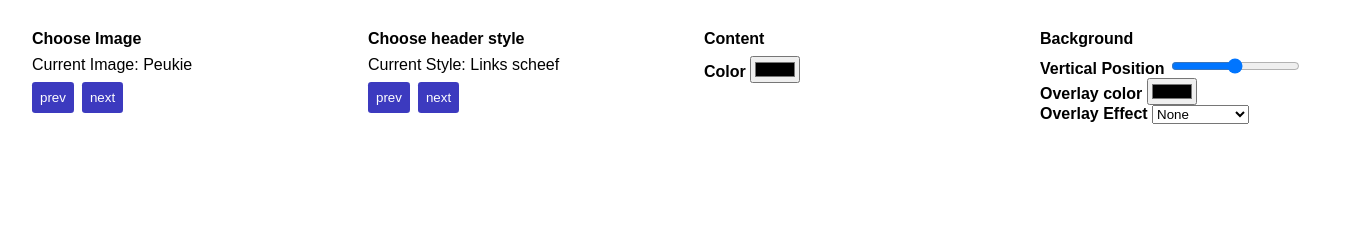
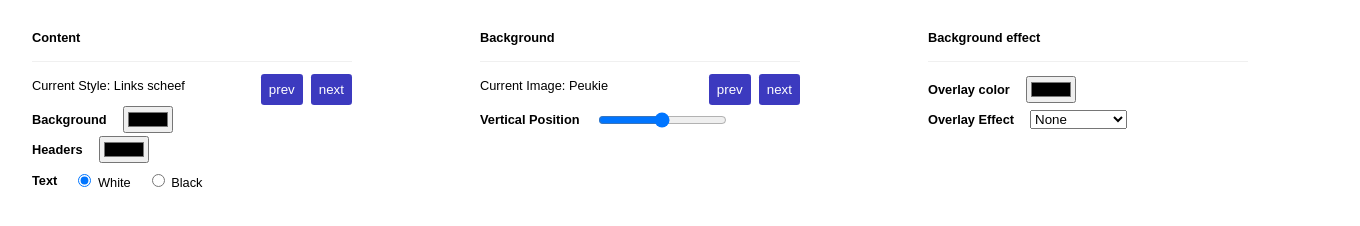
Before and after one commit to fritsypeij/wheres_your_head_at, a website: page index.html in a window 1280 px wide. Shown: the part 642-868 px from the top of the page, 1360 px wide, since content can reach past the window. Before the commit the page ends 800 px from the top, so only its background shows below. Drawn offline with Linux system fonts and the light colour scheme.

Commit message:
more features, better organized

```diff
--- a/assets/scss/main.scss
+++ b/assets/scss/main.scss
@@ -21,9 +21,9 @@
 
   &-content {
     padding: var(--head-padding);
-    background: color(--head-color, var(--head-color-opacity));
+    background: color(--background-color, var(--head-color-opacity));
     backdrop-filter: var(--head-backdrop-filter);
-    color: color(--head-foreground-color);
+    color: color(--text-color);
     height: auto;
     margin: var(--head-position);
     width: var(--head-width);
@@ -60,7 +60,7 @@
   display: flex;
   gap: 0.5rem;
   flex-wrap: wrap;
-  color: color(--head-foreground-color, 0.8);
+  color: color(--text-color, 0.8);
 
   .tag {
     padding: 0.5rem 1rem;
@@ -74,6 +74,8 @@
   display: flex;
   gap: 1rem;
   padding: 2rem;
+  justify-content: space-between;
+  font-size: 0.8rem;
 }
 
 .tool {
@@ -87,13 +89,27 @@
     color: white;
   }
 
-  .current,
+  &-section {
+    margin: 0 0 0.5rem;
+    height: 1.4rem;
+    display: flex;
+    align-items: center;
+    gap: 1rem;
+  }
+
+  .current {
+    margin: 0 0 0.5rem;
+  }
+
   &-label {
-    margin: 0 0 0.5rem;
+    border-bottom: 1px solid #f0f0f0;
+    padding: 0 0 1rem;
+    margin: 0 0 1rem;
   }
 
   .buttons {
     display: flex;
     gap: 0.5rem;
+    margin-left: auto;
   }
 }
--- a/assets/scss/stuff/_variables.scss
+++ b/assets/scss/stuff/_variables.scss
@@ -15,7 +15,6 @@
 .left-slanted {
   --head-color-opacity: 1;
   --head-backdrop-filter: none;
-  --head-foreground-color: 0 0% 100%;
   --head-tag-background: 0 0% 0% / 0.2;
   --head-width: 40%;
   --head-padding: 2rem calc(8.1vw + 2rem) 2rem 2rem;
@@ -27,7 +26,6 @@
 .right-slanted {
   --head-color-opacity: 1;
   --head-backdrop-filter: none;
-  --head-foreground-color: 0 0% 0%;
   --head-tag-background: 0 0% 0% / 0.05;
   --head-width: 50%;
   --head-padding: 2rem 2rem 2rem 7rem;
@@ -39,7 +37,6 @@
 .left-floating {
   --head-color-opacity: 0.35;
   --head-backdrop-filter: blur(5rem);
-  --head-foreground-color: 0 100% 100%;
   --head-tag-background: 0 0% 100% / 0.15;
   --head-width: 30rem;
   --head-padding: 2rem;
@@ -51,7 +48,6 @@
 .right-floating {
   --head-color-opacity: 0.35;
   --head-backdrop-filter: blur(5rem);
-  --head-foreground-color: 0 100% 100%;
   --head-tag-background: 0 0% 100% / 0.15;
   --head-width: 30rem;
   --head-padding: 2rem;
--- a/index.html
+++ b/index.html
@@ -33,33 +33,56 @@
   </section>
   <div class="tools">
     <div class="tool">
-      <h4 class="tool-label">Choose Image</h4>
+      <h4 class="tool-label">Content</h4>
+      <div class="tool-section">
+        <div class="current current-style">Current Style: <span class="current"></span></div>
+        <div class="buttons">
+          <button class="browse-style" data-direction="-1">prev</button>
+          <button class="browse-style" data-direction="1">next</button>
+        </div>
+      </div>
+      <div class="tool-section">
+        <strong>Background</strong>
+        <input type="color" class="content-background-color">
+      </div>
+      <div class="tool-section">
+        <strong>Headers</strong>
+        <input type="color" class="head-color">
+      </div>
+      <div class="tool-section">
+        <strong>Text</strong>
+        <label>
+          <input type="radio" name="text-color" value="0 0% 100%" checked>
+          White
+        </label>
+        <label>
+          <input type="radio" name="text-color" value="0 0% 0%">
+          Black
+        </label>
+      </div>
+    </div>
+    <div class="tool">
+      <h4 class="tool-label">Background</h4>
+      <div class="tool-section">
         <div class="current current-img">Current Image: <span class="current"></span></div>
         <div class="buttons">
           <button class="browse-img" data-direction="-1">prev</button>
           <button class="browse-img" data-direction="1">next</button>
         </div>
       </div>
-    <div class="tool">
-      <h4 class="tool-label">Choose header style</h4>
-      <div class="current current-style">Current Style: <span class="current"></span></div>
-      <div class="buttons">
-        <button class="browse-style" data-direction="-1">prev</button>
-        <button class="browse-style" data-direction="1">next</button>
+      <div class="tool-section">
+        <strong>Vertical Position</strong>
+        <input type="range" min="0" max="100" step="1">
+        <span class="bp"></span>
       </div>
     </div>
     <div class="tool">
-      <h4 class="tool-label">Content</h4>
-      <strong>Color</strong>
-      <input type="color" class="content-background-color">
+      <h4 class="tool-label">Background effect</h4>
+      <div class="tool-section">
+        <strong>Overlay color</strong>
+        <input type="color" class="overlay-color"><br>
       </div>
-    <div class="tool">
-      <h4 class="tool-label">Background</h4>
-      <strong>Vertical Position</strong>
-      <input type="range" min="0" max="100" step="1">
-      <span class="bp"></span><br>
-      <strong>Overlay color</strong>
-      <input type="color" class="background-overlay-color"><br>
+      <div class="tool-section">
         <strong>Overlay Effect</strong>
         <select class="mix-blend-mode">
           <option value="none" default="true">None</option>
@@ -82,6 +105,7 @@
         </select>
       </div>
     </div>
+  </div>
 
   <script src="js/vendor/jquery-3.6.1.min.js"></script>
   <script src="js/head.js"></script>
--- a/js/head.js
+++ b/js/head.js
@@ -20,20 +20,27 @@ $(function() {
   const allStyleClasses = styles.map(style => style[0]).join(" ");
   var currentImage = 0;
   var currentStyle = 0;
-  var headColor = "--head-color: 0 0 0;";
-  var backgroundOverlayColor = "--background-overlay-color: 0 0 0;";
+  var backgroundColor = "--background-color: 0 0% 0%;";
+  var headColor = "--head-color: 0 0% 0%;";
+  var textColor = "--text-color: 0 0% 100%;"
+
+  var backgroundOverlayColor = "--background-overlay-color: 0 0% 0%;";
   var backgroundMixBlendMode = "--background-mix-blend-mode: normal;";
   var backgroundPosition = "--background-position: 50%";
   var displayOverlay = "--display-overlay: none;";
 
-  $(".content-background-color").on("input", getContentColor);
-  $(".background-overlay-color").on("input", getBackgroundColor);
+  $(".content-background-color").on("input", getBackgroundColor);
+  $("input[name=text-color]").on("input", getTextColor);
+  $(".head-color").on("input", getHeadColor);
+  $(".overlay-color").on("input", getOverlayColor);
   $("input[type=range]").on("input", getPosition);
   $(".mix-blend-mode").on("change", getMixBlendMode);
 
   function setStyle() {
     $("style.head-style").html(`
       .head {
+        ${backgroundColor}
+        ${textColor}
         ${headColor}
         ${backgroundPosition}
         ${backgroundOverlayColor}
@@ -73,15 +80,29 @@ $(function() {
     setCurrentStyle(currentStyle)
   });
 
-  function getContentColor() {
+  function getBackgroundColor() {
     let color = HexToHSL($(".content-background-color").val());
+
+    headColor = `--background-color: ${color.h} ${color.s}% ${color.l}%;`;
+    setStyle();
+  }
+
+  function getTextColor() {
+    let color = $("input[name=text-color]:checked").val();
+
+    textColor = `--text-color: ${color};`;
+    setStyle();
+  }
+
+  function getHeadColor() {
+    let color = HexToHSL($(".head-color").val());
 
     headColor = `--head-color: ${color.h} ${color.s}% ${color.l}%;`;
     setStyle();
   }
 
-  function getBackgroundColor() {
-    let color = HexToHSL($(".background-overlay-color").val());
+  function getOverlayColor() {
+    let color = HexToHSL($(".overlay-color").val());
 
     backgroundOverlayColor = `--background-overlay-color: ${color.h} ${color.s}% ${color.l}%;`;
     setStyle();
@@ -105,8 +126,10 @@ $(function() {
 
 
   function init() {
-    getContentColor();
     getBackgroundColor();
+    getTextColor();
+    getHeadColor();
+    getOverlayColor();
     getPosition();
   }
 
```
Also changed, not shown: assets/css/main.css, 2 other files. Lines whose indentation alone changed are shown as unchanged.
